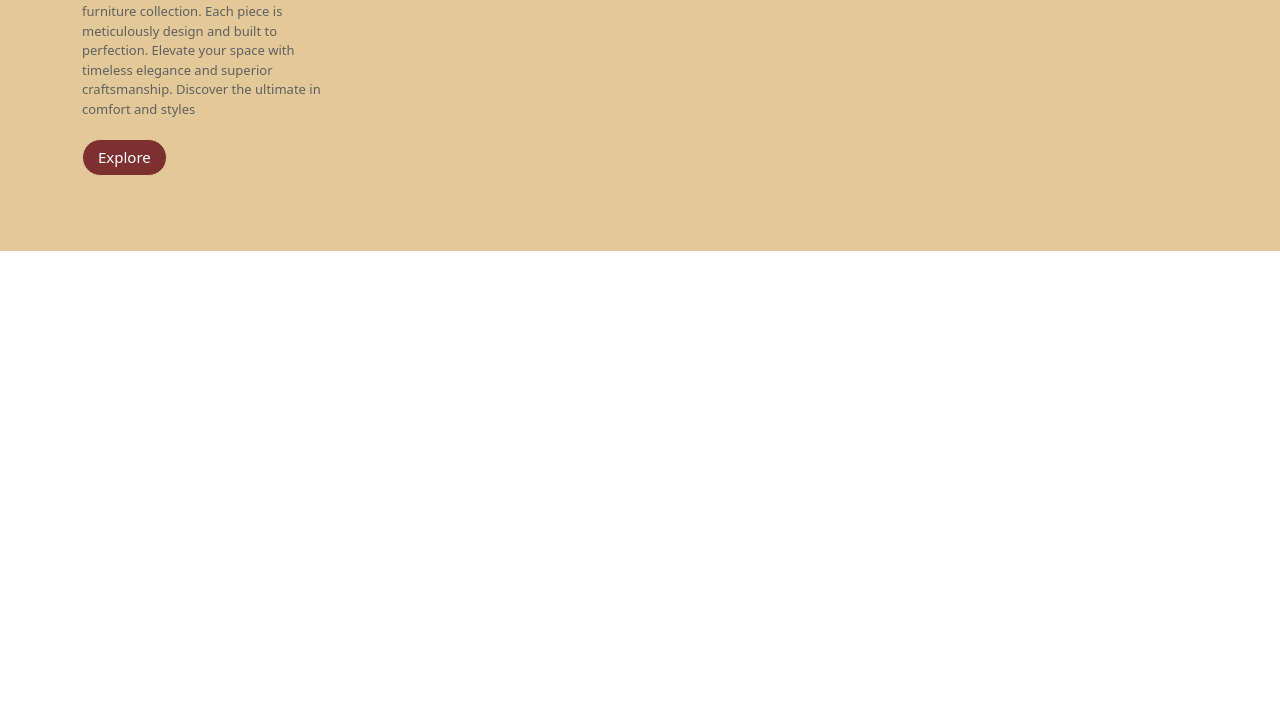
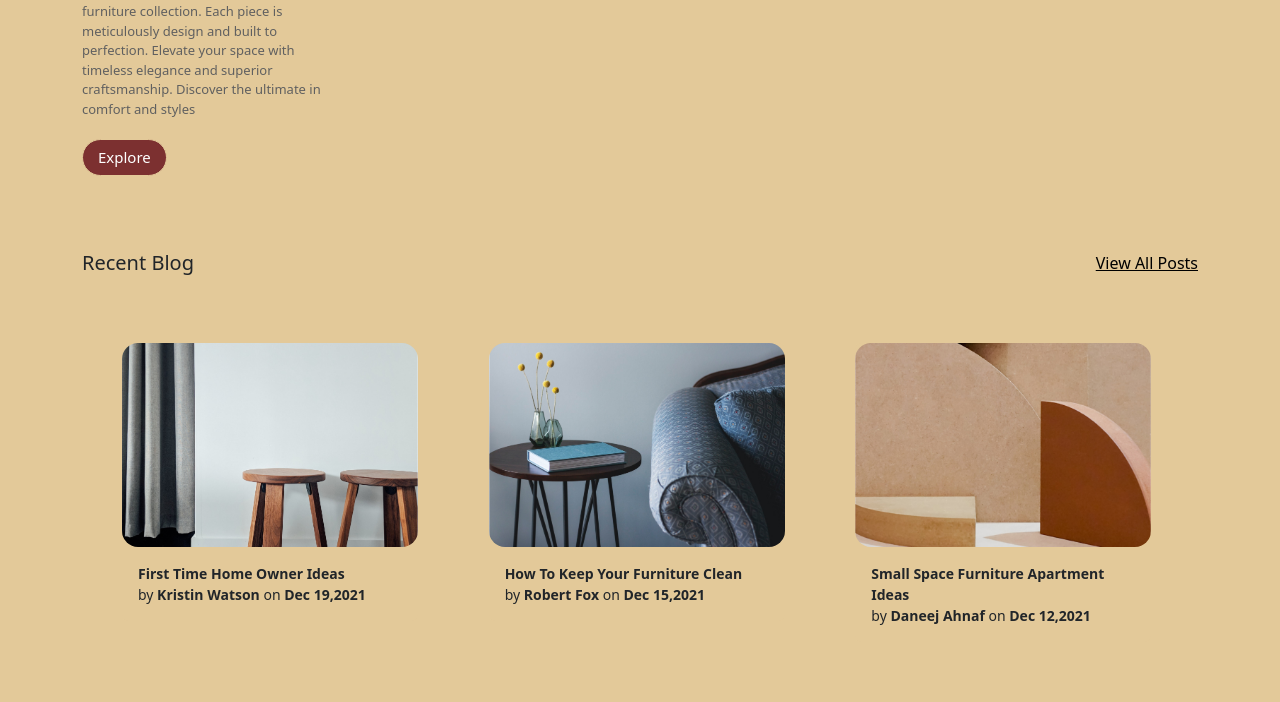
Before and after one commit to Daneej-Ahnaf/FurniFrenzy, a plain HTML site: page index.html in a window 1280 px wide. Shown: the part 480-1182 px from the top of the page. Before the commit the page ends 800 px from the top, so only its background shows below. Drawn offline with nearby package versions, Linux system fonts and the light colour scheme.

Commit message:
completed section 4

```diff
--- a/assets/css/main.css
+++ b/assets/css/main.css
@@ -139,3 +139,34 @@
   /* background-color: #923c3c; */
   /* border-radius: 10px; */
 }
+
+
+
+.section-4{
+  background-color: var(--bisque);
+  /* padding: 75px 0 !important; */
+
+}
+
+.section-4 .card{
+  background-color: var(--bisque);
+  border: none;
+
+}
+
+.section-4 .card-row{
+  padding: 60px 0 60px 40px;
+}
+
+.section-4 .card-text{
+  font-size: 14px;
+  font-weight:bold;
+}
+
+.section-4 span{
+  font-weight: 400;
+}
+.view-post{
+  text-align: right;
+  /* padding-right: 55px; */
+}
--- a/index.html
+++ b/index.html
@@ -148,6 +148,60 @@
  </div>
 </section>
 
+
+
+<section class="section-4">
+
+  <div class="container">
+
+    <div class="row d-flex justify-content-between">
+      <div class="col-6">
+        <h5>Recent Blog</h5>
+      </div>
+      <div class="col-6 view-post" >
+        <a href="#" style="color: black;">View All Posts</a>
+      </div>
+    </div>
+
+
+    <div class="row card-row" >
+
+
+        <div class="col-md-4 ">
+          <div class="card" style="width: 18.5rem;">
+            <img src="/FurniFrenzy/assets/snaps/post-1.jpg" class="card-img-top rounded-4" alt="...">
+            <div class="card-body" >
+              <p class="card-text">First Time Home Owner Ideas <br> <span>by</span> Kristin Watson <span>on</span> Dec 19,2021</p>
+            </div>
+          </div>
+        </div>
+
+        <div class="col-md-4">
+          <div class="card" style="width: 18.5rem;">
+            <img src="/FurniFrenzy/assets/snaps/post-2.jpg" class="card-img-top rounded-4" alt="...">
+            <div class="card-body">
+              <p class="card-text">How To Keep Your Furniture Clean <br><span>by</span> Robert Fox  <span>on</span> Dec 15,2021</p>
+            </div>
+          </div>
+        </div>
+
+        <div class="col-md-4">
+          <div class="card" style="width: 18.5rem;">
+            <img src="/FurniFrenzy/assets/snaps/post-3.jpg" class="card-img-top rounded-4" alt="...">
+            <div class="card-body">
+              <p class="card-text">Small Space Furniture Apartment Ideas <br> <span>by</span> Daneej Ahnaf <span>on</span> Dec 12,2021</p>
+            </div>
+          </div>
+        </div>
+
+
+    </div>
+
+
+  </div>
+
+</section>
+
     <!-- Bootstrap js link -->
     <script src="https://cdn.jsdelivr.net/npm/bootstrap@5.3.3/dist/js/bootstrap.bundle.min.js" integrity="sha384-YvpcrYf0tY3lHB60NNkmXc5s9fDVZLESaAA55NDzOxhy9GkcIdslK1eN7N6jIeHz" crossorigin="anonymous"></script>
   </body>
```
